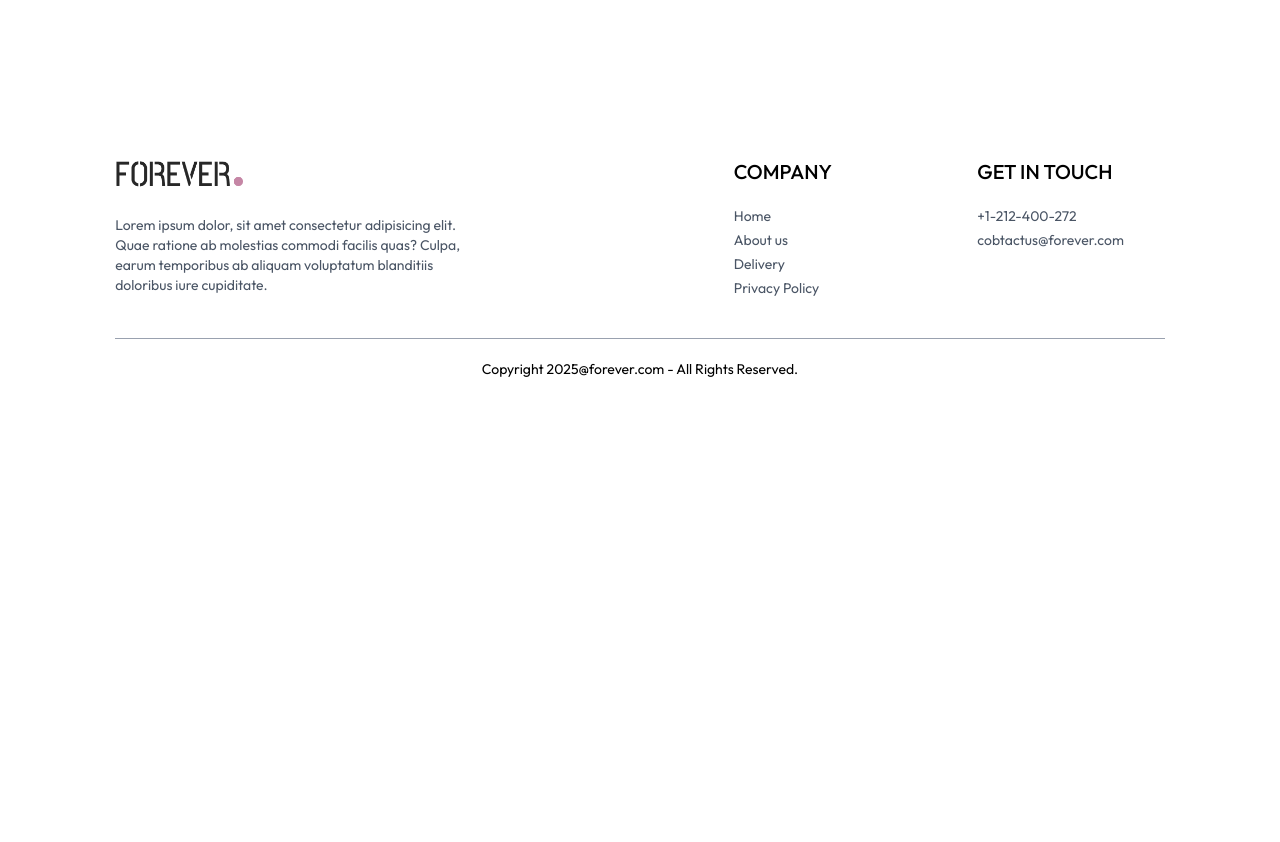
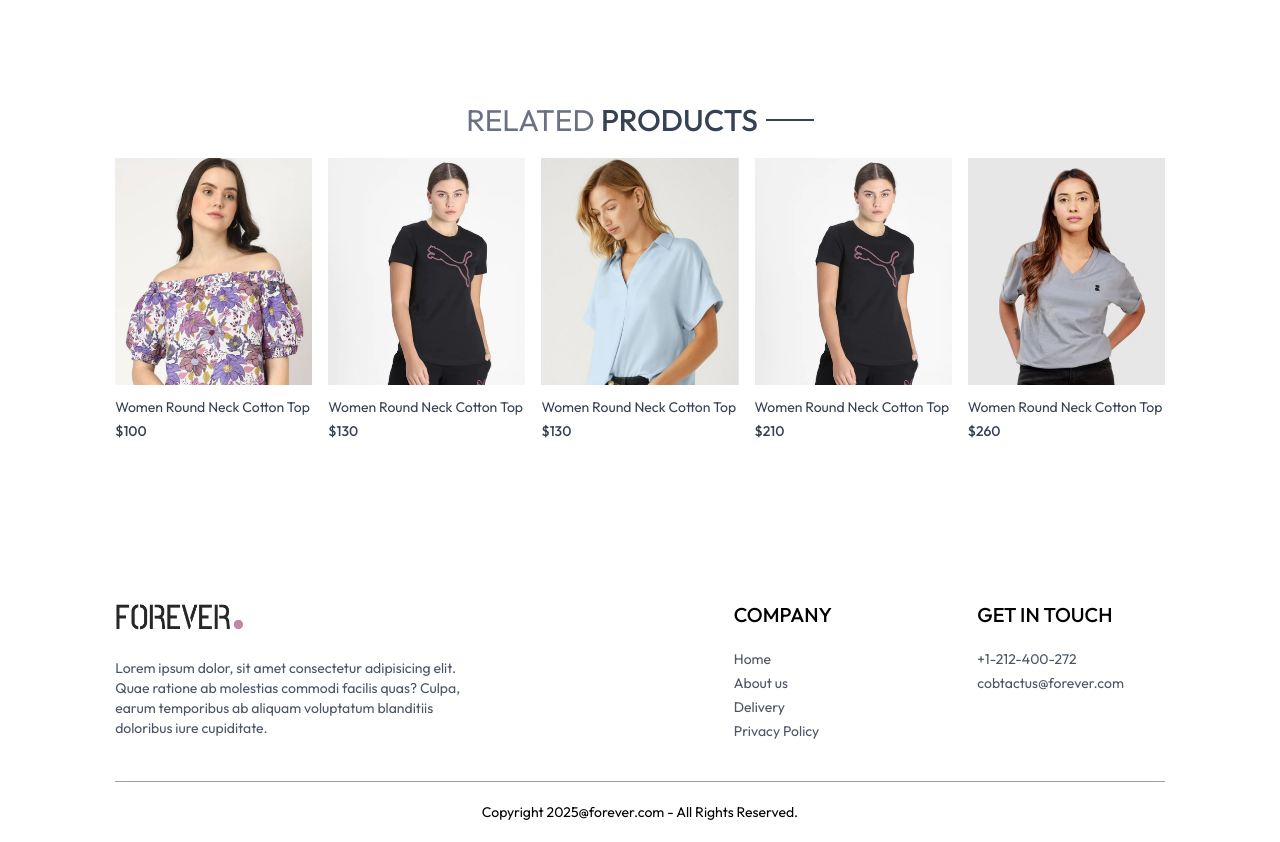
Before and after one commit to P-J-Looser/E-Commerce_webapp, a React (Vite) app in the folder frontend/: page /product/aaaaa in a window 1280 px wide. Shown: the part 910-1752 px from the top of the page. Before the commit the page ends 1309 px from the top, so only its background shows below. Built offline with nearby package versions, Linux system fonts and the light colour scheme.

Commit message:
'collections

```diff
--- /dev/null
+++ b/frontend/src/components/RelatedProducts.jsx
@@ -0,0 +1,46 @@
+import React, { useContext, useEffect, useState } from "react";
+import { ShopContext } from "../context/ShopContext";
+import Title from "./Title";
+import ProductItem from "./ProductItem";
+
+const RelatedProducts = ({ category, subCategory }) => {
+  const { products } = useContext(ShopContext);
+  const [related, setRelated] = useState([]);
+
+  useEffect(() => {
+
+    let productsCopy = products.slice();
+
+    if (products.length > 0) {
+      productsCopy = productsCopy.filter((item) => category === item.category);
+      productsCopy = productsCopy.filter(
+        (item) => subCategory === item.subCategory
+      );
+
+      setRelated(productsCopy.slice(0, 5));
+    }
+  }, [products]);
+
+  return (
+    <div className="mt-24">
+      <div className="text-center text-3xl py-2">
+        <Title text1={"RELATED"} text2={"PRODUCTS"}></Title>
+      </div>
+
+      <div className="grid grid-cols-2 sm:grid-cols-3 md:grid-cols-4 lg:grid-cols-5 gap-4 gap-y-6">
+        {related.map((item, index) => (
+          <ProductItem
+            key={index}
+            id={item._id}
+            image={item.image}
+            name={item.name}
+            price={item.price}
+          />
+        ))
+        }
+      </div>
+    </div>
+  );
+};
+
+export default RelatedProducts;
--- a/frontend/src/pages/Collection.jsx
+++ b/frontend/src/pages/Collection.jsx
@@ -197,6 +197,7 @@
                     ))}
                 </div>
             </div>
+
         </div>
     );
 };
--- a/frontend/src/pages/Product.jsx
+++ b/frontend/src/pages/Product.jsx
@@ -2,6 +2,8 @@
 import { useParams } from "react-router-dom";
 import { ShopContext } from "../context/ShopContext";
 import { assets } from "../assets/frontend_assets/assets";
+import RelatedProducts from "../components/RelatedProducts";
+
 
 const Product = () => {
   const { productId } = useParams();
@@ -97,6 +99,10 @@
         </div>
       </div>
 
+      {/* Related product  */}
+
+      <RelatedProducts category={productData.category} subCategory={productData.subCategory}/>
+
     </div>
   ) : (
     <div className="opactiy-0"></div>
```
